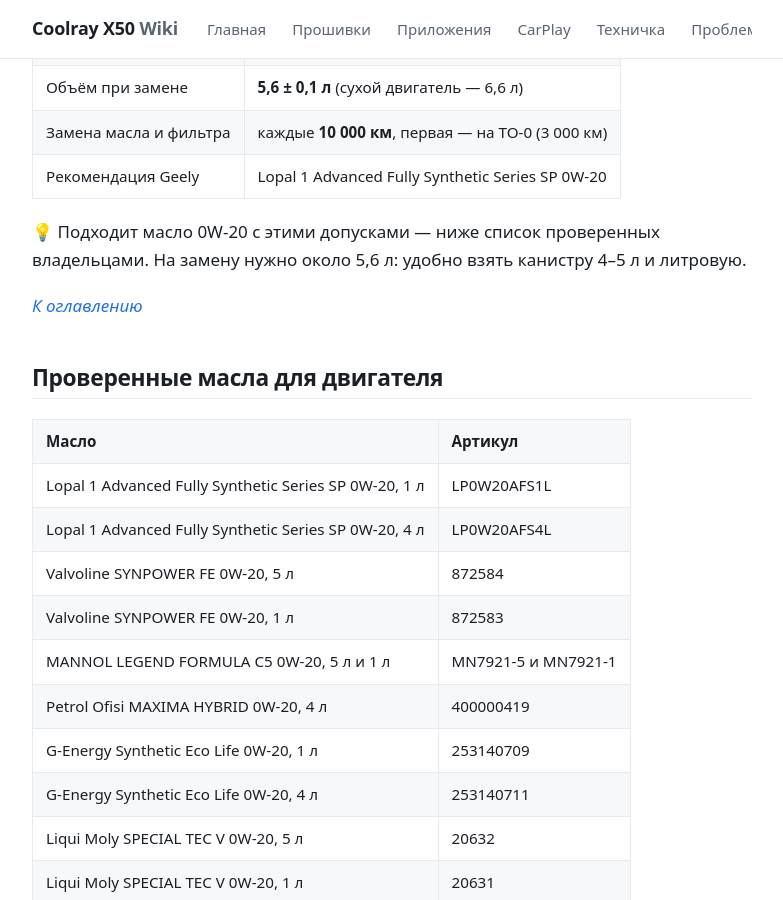
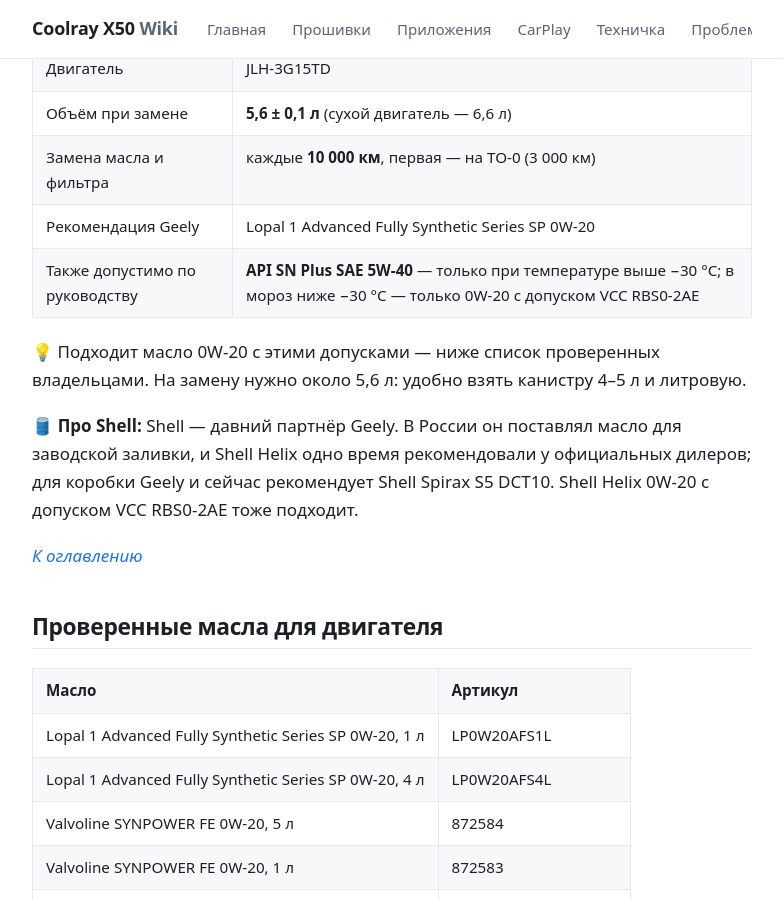
Before and after one commit to qttc/qttc.github.io, a Jekyll site: the page built from pages/oil.md, in a window 1280 px wide and 900 px high, scrolled down 1358 px. Shown: the whole window, without its empty margins (248-1031 px from the left). Built offline with Jekyll 4.4.1, drawn with Linux system fonts in a browser that asks for light colours; some of the changed text lies outside the part shown.

Commit message:
Масло: допуск 5W-40 API SN Plus по руководству, заметка про Shell

```diff
--- a/pages/oil.md
+++ b/pages/oil.md
@@ -16,7 +16,7 @@
 
 | | Что заливать | Объём | Когда менять |
 | --- | --- | --- | --- |
-| 🛢️ **Двигатель** | масло 0W-20 | 5,6 л | каждые 10 000 км |
+| 🛢️ **Двигатель** | масло 0W-20 (выше −30 °C можно 5W-40) | 5,6 л | каждые 10 000 км |
 | ⚙️ **Коробка 7DCT** | DCTF, Shell Spirax S5 DCT10 | 4,0 л | 90 000 км или 4 года |
 | ❄️ **Охлаждение** | антифриз Geely −40 °C или G12 / G12+ | 6,5 л | 40 000 км или 2 года |
 | 🛑 **Тормоза** | DOT4 | 0,78 л | 40 000 км или 2 года |
@@ -41,8 +41,11 @@
 | Объём при замене | **5,6 ± 0,1 л** (сухой двигатель — 6,6 л) |
 | Замена масла и фильтра | каждые **10 000 км**, первая — на ТО-0 (3 000 км) |
 | Рекомендация Geely | Lopal 1 Advanced Fully Synthetic Series SP 0W-20 |
+| Также допустимо по руководству | **API SN Plus SAE 5W-40** — только при температуре выше −30 °C; в мороз ниже −30 °C — только 0W-20 с допуском VCC RBS0-2AE |
 
 💡 Подходит масло 0W-20 с этими допусками — ниже список проверенных владельцами. На замену нужно около 5,6 л: удобно взять канистру 4–5 л и литровую.
+
+🛢️ **Про Shell:** Shell — давний партнёр Geely. В России он поставлял масло для заводской заливки, и Shell Helix одно время рекомендовали у официальных дилеров; для коробки Geely и сейчас рекомендует Shell Spirax S5 DCT10. Shell Helix 0W-20 с допуском VCC RBS0-2AE тоже подходит.
 
 _[К оглавлению](#оглавление)_
 
```
